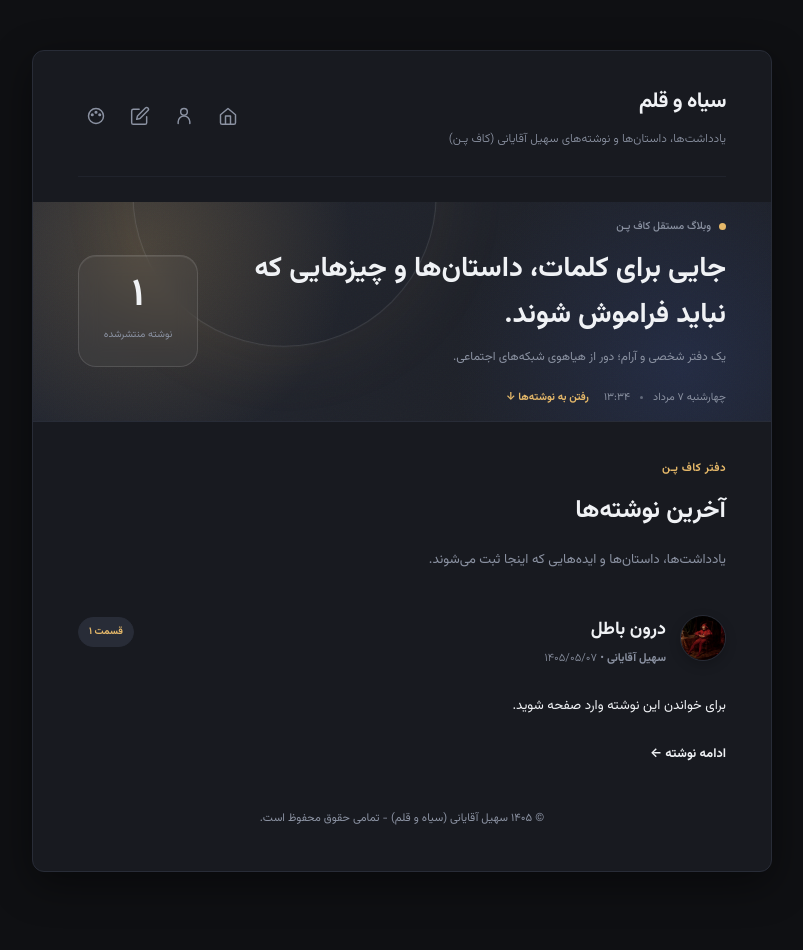
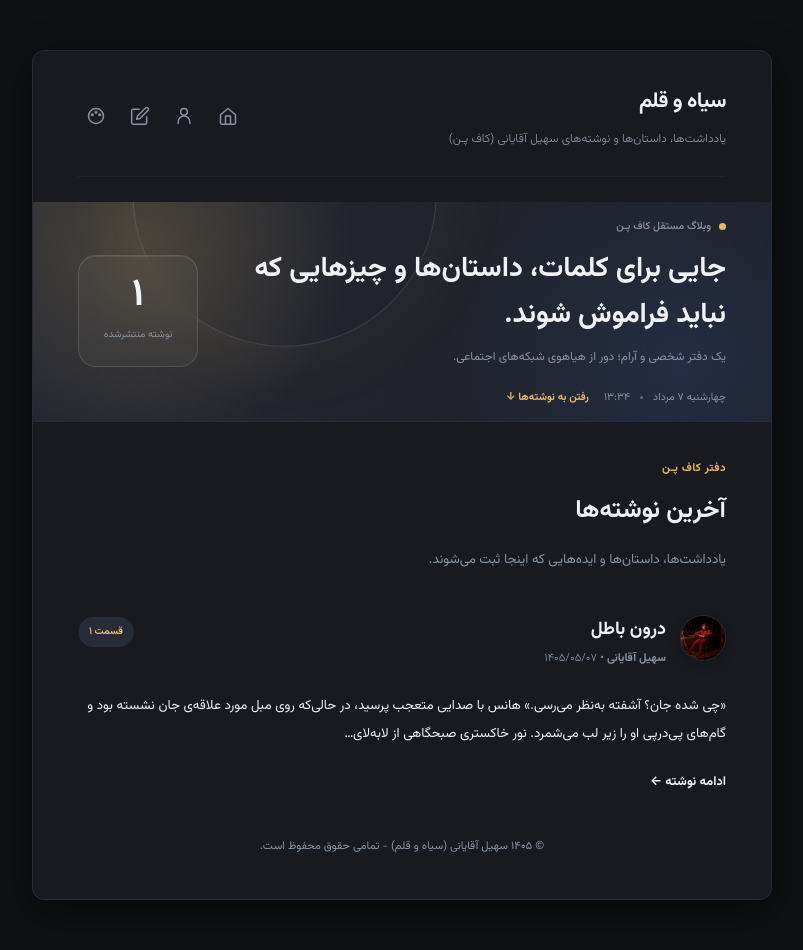
Before and after one commit to Soheil-Aghayani/Coffpen, a Jekyll site: the page index.html, which Jekyll copies as it is, in a window 1280 px wide. Shown: the whole page, without its empty margins (238-1041 px from the left). Built offline with Jekyll 4.4.1, drawn with Linux system fonts in a browser that asks for light colours; before the commit the page ends 922 px from its top, so only the background shows below that.

Commit message:
Fix update v1.0.12

```diff
--- a/posts/posts-data.js
+++ b/posts/posts-data.js
@@ -4,7 +4,7 @@ window.COFFPEN_POSTS = Object.freeze([
     "title": "درون باطل",
     "url": "posts/%D8%AF%D8%B1%D9%88%D9%86-%D8%A8%D8%A7%D8%B7%D9%84-%D9%82%D8%B3%D9%85%D8%AA-%DB%B1.html",
     "filename": "درون-باطل-قسمت-۱.html",
-    "description": "برای خواندن این نوشته وارد صفحه شوید.",
+    "description": "«چی شده جان؟ آشفته به‌نظر می‌رسی.» هانس با صدایی متعجب پرسید، در حالی‌که روی مبل مورد علاقه‌ی جان نشسته بود و گام‌های پی‌درپی او را زیر لب می‌شمرد. نور خاکستری صبحگاهی از لابه‌لای…",
     "author": "سهیل آقایانی",
     "series": "درون باطل",
     "episode": "1",
--- a/posts/درون-باطل-قسمت-۱.html
+++ b/posts/درون-باطل-قسمت-۱.html
@@ -42,6 +42,6 @@
             </article>
         </main>
     </div>
-    <script src="../assets/js/main.js"></script>
+    <script src="../assets/js/main.js?v=20260729-6"></script>
 </body>
 </html>
```
